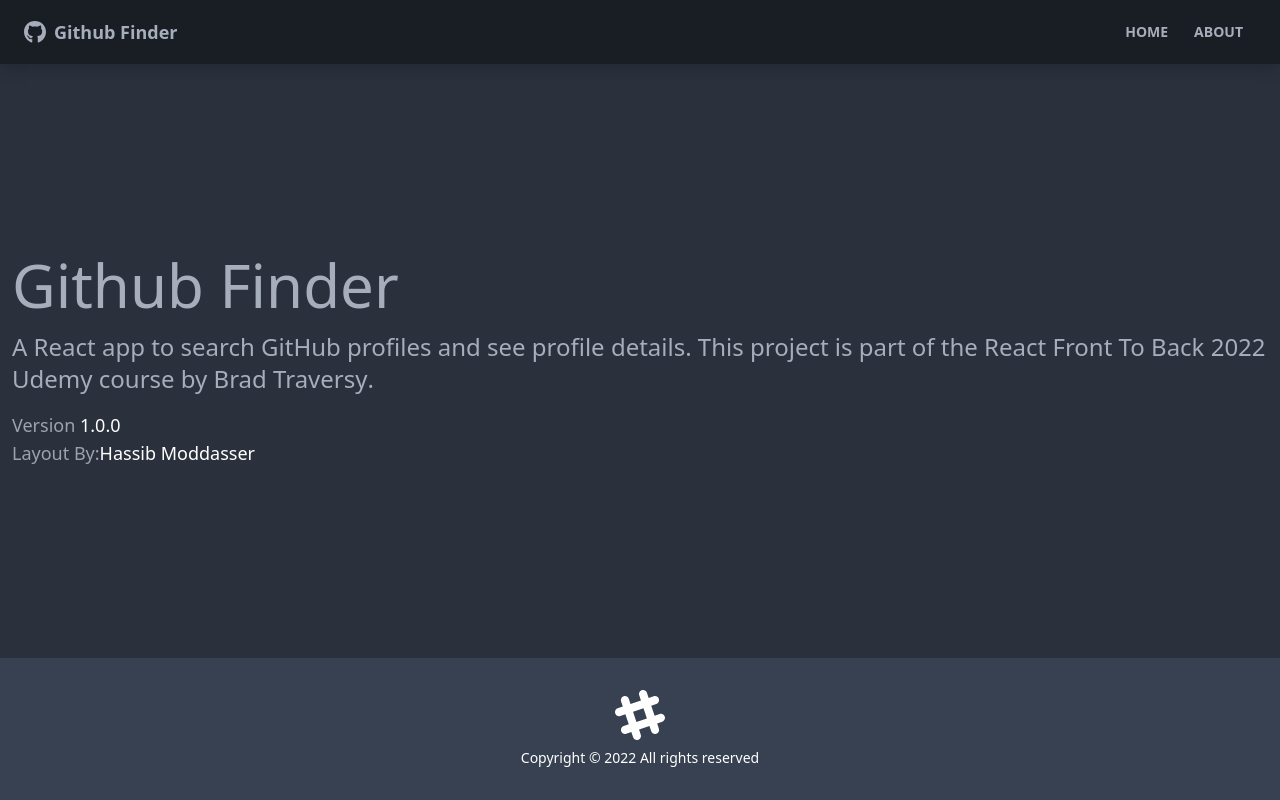
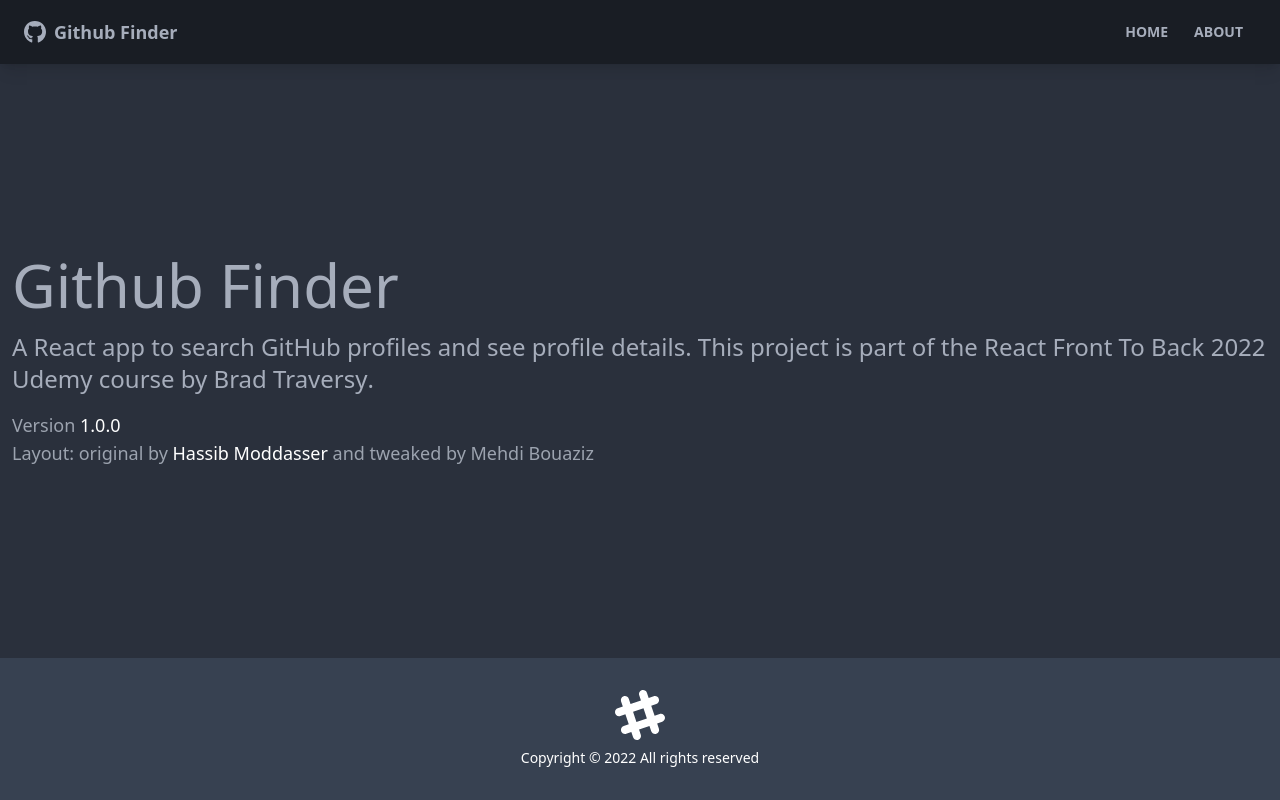
Before and after one commit to mehdibouaziz/github-finder, a React (Create React App) app: page /about in a window 1280 px wide. Built offline with nearby package versions, Linux system fonts and the light colour scheme.

Commit message:
fix About

```diff
--- a/src/pages/About.jsx
+++ b/src/pages/About.jsx
@@ -21,10 +21,11 @@
         Version <span className='text-white'>1.0.0</span>
       </p>
       <p className='text-lg text-gray-400'>
-        Layout By:
+        {'Layout: original by '}
         <a className='text-white' href='https://twitter.com/hassibmoddasser'>
           Hassib Moddasser
         </a>
+        {' and tweaked by Mehdi Bouaziz'}
       </p>
     </>
   )
```
